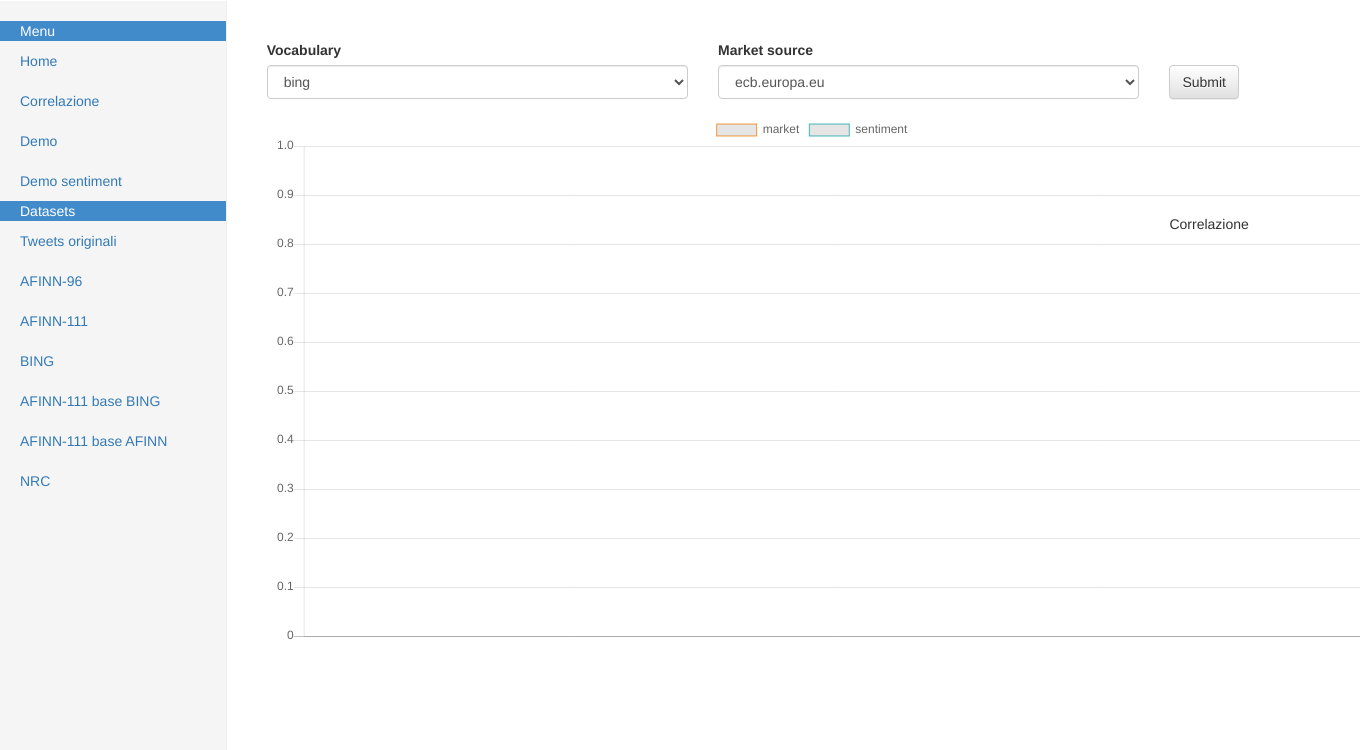
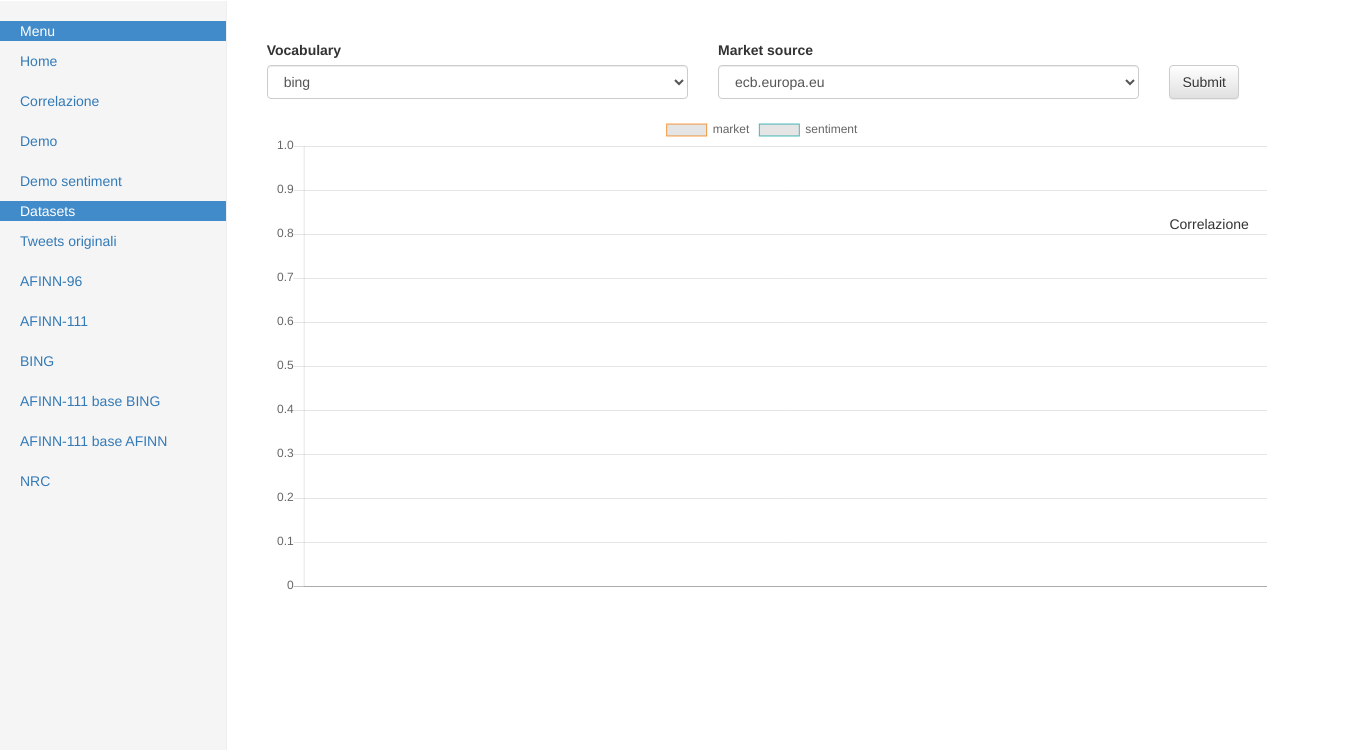
Before and after one commit to rAlvaPrincipe/Brexit-marketValue, a Flask app: page /correlation in a window 1360 px wide. Shown: the part 50-800 px from the top of the page. Run offline with Flask 2, Linux system fonts and the light colour scheme; some libraries are stand-ins or nearby versions.

Commit message:
fixed correlation graph width

```diff
--- a/web/templates/correlation.html
+++ b/web/templates/correlation.html
@@ -42,10 +42,10 @@
 
   </form>
 </div>
-<div class="row" >
+<div class="row">
   <div class="col-xs-10">
-        <div id="graph-container-1" style="width:1100px;float:left;">
-          <canvas class="chart" id="chart1"  ></canvas>
+    <div id="graph-container-1" style="width:1000px;float:left;">
+      <canvas class="chart" id="chart1"></canvas>
     </div>
   </div>
   <div class="col-xs-2">
```
Lines whose indentation alone changed are shown as unchanged.
